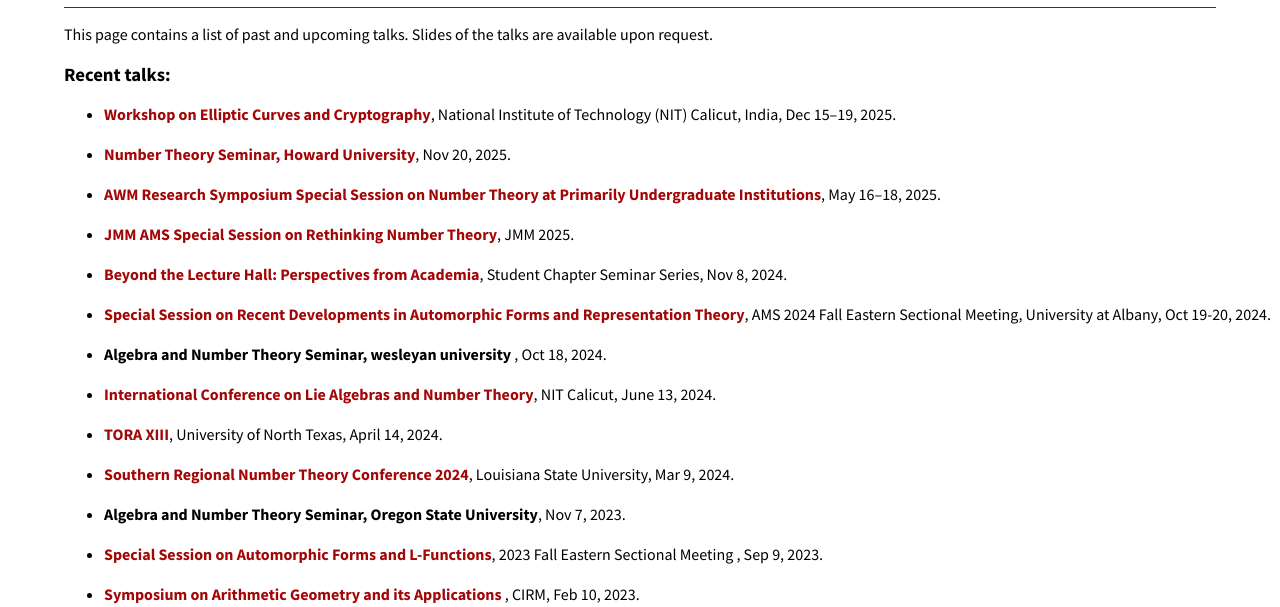
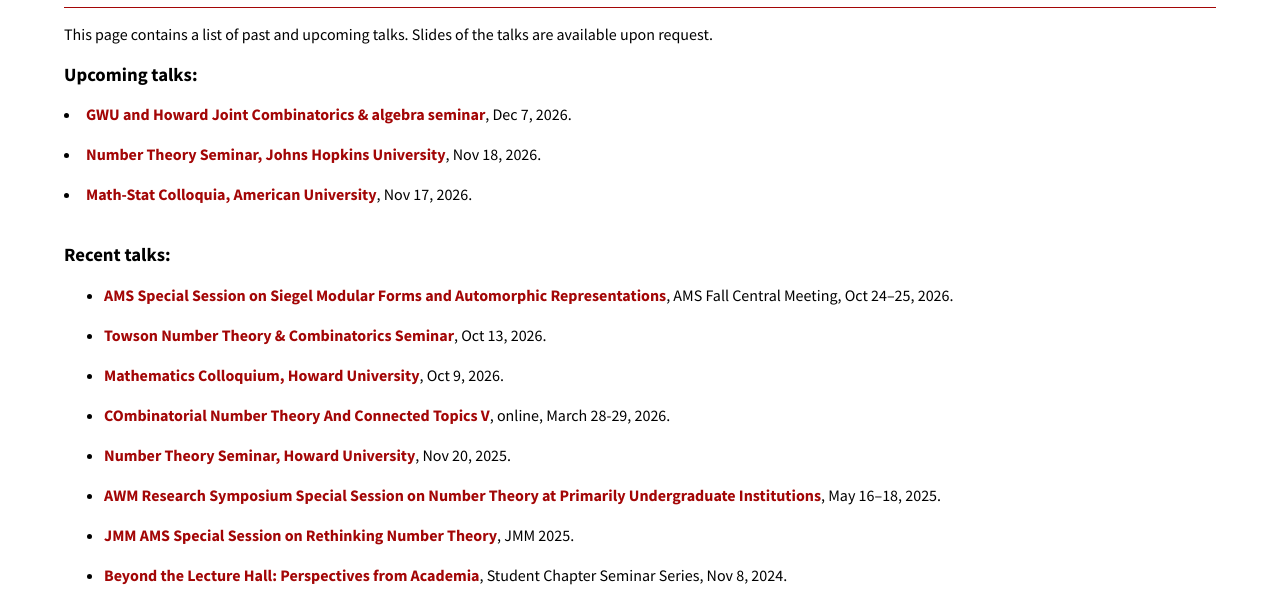
Before and after one commit to manamiroy/manamiroy.github.io, a plain HTML site: page Talks.html in a window 1280 px wide. Shown: the part 188-795 px from the top of the page. Drawn offline with nearby package versions, Linux system fonts and the light colour scheme.

Commit message:
Add upcoming and recent talks to Talks.html

```diff
--- a/Talks.html
+++ b/Talks.html
@@ -99,11 +99,39 @@
 
 <p>This page contains a list of past and upcoming talks. Slides of the talks are available upon request.</p>
         <div class="block">
+	<h3>Upcoming talks:</h3>
+<li>
+     <b><a href="https://blogs.gwu.edu/jblewis/combinatorics-algebra-seminar-2026-2027/">GWU and Howard Joint Combinatorics & algebra seminar</a></b>, Dec 7, 2026.
+</li>
+<br>
+<li>
+     <b><a href="https://mathematics.jhu.edu/event/number-theory-seminar-manami-roy-lafayette-college/">Number Theory Seminar, Johns Hopkins University</a></b>, Nov 18, 2026.
+</li>
+<br>
+<li>
+     <b><a href="https://www.american.edu/cas/events/">Math-Stat Colloquia, American University</a></b>, Nov 17, 2026.
+</li>
+<br>
 
 	<h3>Recent talks:</h3>
 	<ul>
 <li>
-     <b><a href="https://nitc.ac.in/conferences-workshops/five-day-in-person-workshop-on-elliptic-curve-and-cryptography-scheduled-for-1519-december-2025-at-nit-calicut">Workshop on Elliptic Curves and Cryptography</a></b>, National Institute of Technology (NIT) Calicut, India, Dec 15–19, 2025.
+     <b><a href="https://meetings.ams.org/math/fall2026c/meetingapp.cgi/Session/17356">AMS Special Session on Siegel Modular Forms and Automorphic Representations</a></b>, AMS Fall Central Meeting, Oct 24–25, 2026.
+</li>
+<br>
+
+<li>
+     <b><a href="https://wp.towson.edu/akumchev/baltimorent/">Towson Number Theory & Combinatorics Seminar</a></b>, Oct 13, 2026.
+</li>
+<br>
+
+<li>
+    <b><a href="https://deleo.website/HU/colloquium.html">Mathematics Colloquium, Howard University</a></b>, Oct 9, 2026.
+</li>
+<br>
+
+<li>
+     <b><a href="https://sites.google.com/ahduni.edu.in/contact-v/home">COmbinatorial Number Theory And Connected Topics V</a></b>, online, March 28-29, 2026.
 </li>
 <br>
 	<li>
```
